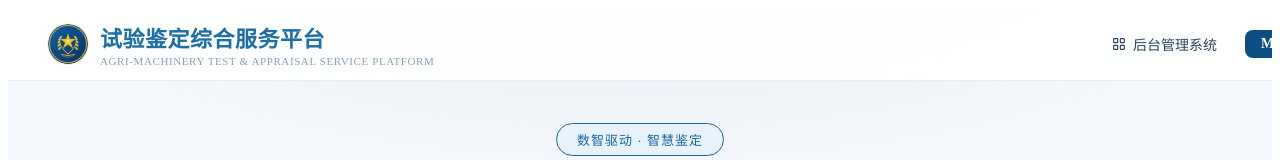
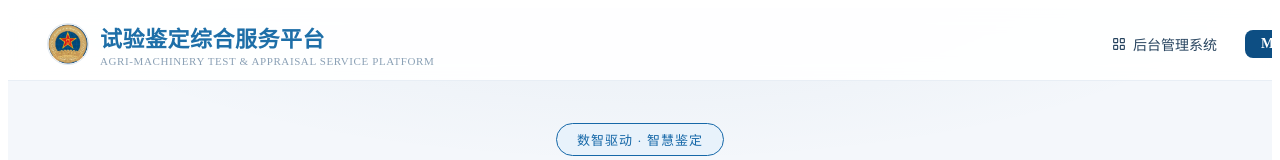
Before and after one commit to wudawxb1995/ys-front, a Vue app: page / in a window 1280 px wide. Shown: the top 160 px of the page. Built offline with nearby package versions, Linux system fonts and the light colour scheme; the HTML template or start-up script is replaced by a standard one.

Commit message:
首页的LOGO更新

```diff
--- a/src/layouts/PortalView.vue
+++ b/src/layouts/PortalView.vue
@@ -3,7 +3,7 @@
     <header class="p-header">
       <div class="p-header-inner">
         <div class="p-brand">
-          <div class="p-logo"><Mark /></div>
+          <div class="p-logo"><img src="@/assets/logo.png" alt="logo" /></div>
           <div>
             <div class="p-title">试验鉴定综合服务平台</div>
             <div class="p-en">AGRI-MACHINERY TEST & APPRAISAL SERVICE PLATFORM</div>
@@ -50,7 +50,6 @@
 <script setup>
 import { useRouter } from 'vue-router'
 import Icon from '@/components/Icon.vue'
-import Mark from '@/components/Mark.vue'
 import { appPlatforms, firstLeaf } from '@/data/catalog'
 
 const router = useRouter()
@@ -85,7 +84,8 @@ function enter(app) {
   display: flex; align-items: center; justify-content: space-between;
 }
 .p-brand { display: flex; align-items: center; gap: 12px; }
-.p-logo { width: 40px; height: 40px; border-radius: 50%; overflow: hidden; box-shadow: 0 0 0 1px rgba(13,78,131,.08); }
+.p-logo { width: 40px; height: 40px; border-radius: 50%; overflow: hidden; box-shadow: 0 0 0 1px rgba(13,78,131,.12); }
+.p-logo img { width: 100%; height: 100%; object-fit: cover; display: block; }
 .p-title { font-size: 22px; font-weight: 800; color: #1e6fa8; letter-spacing: .5px; }
 .p-en { font-size: 11px; color: #8aa0b5; letter-spacing: .6px; margin-top: 2px; }
 .p-user { display: flex; align-items: center; gap: 16px; }
```
Also changed, not shown: src/assets/logo.png (added).
